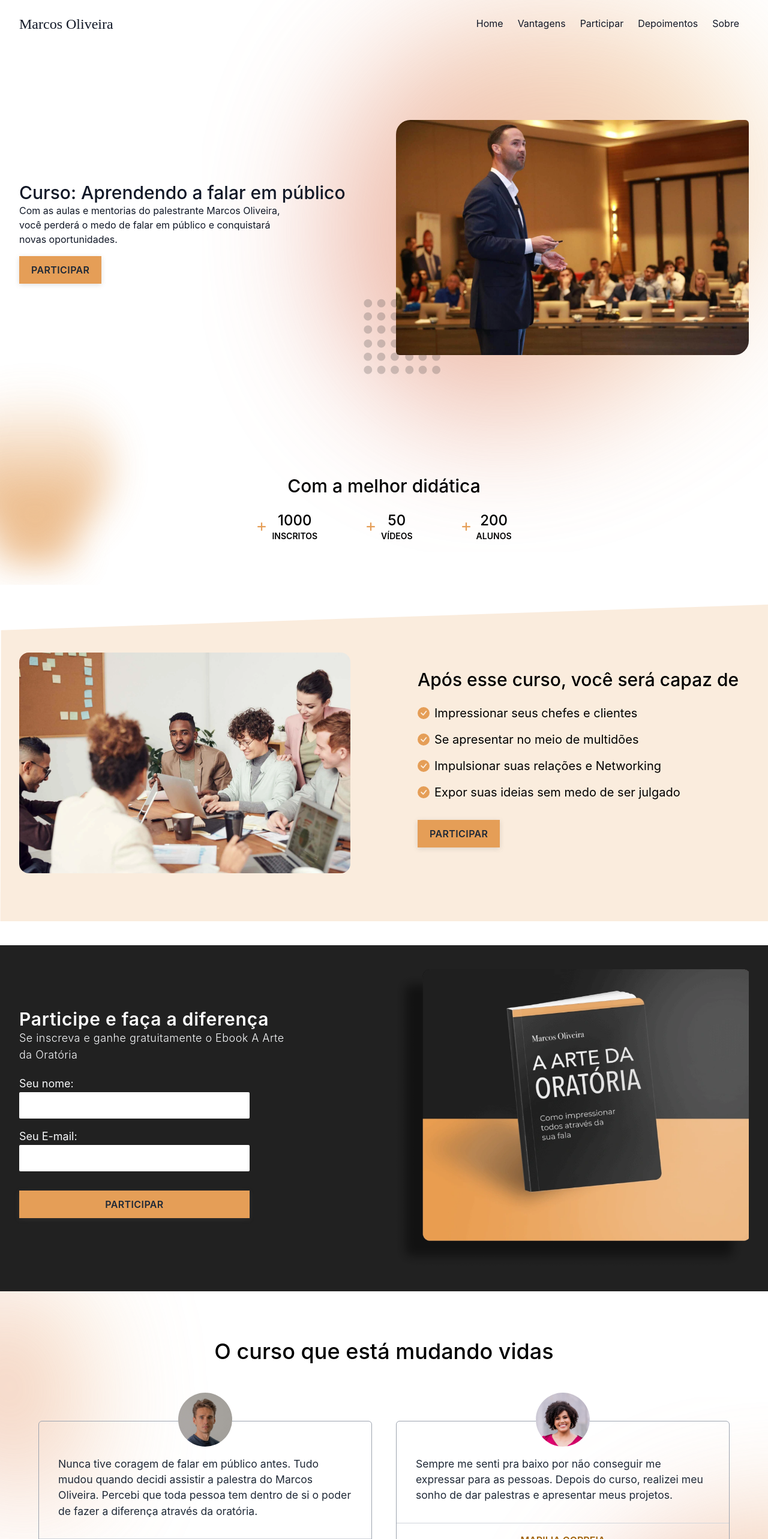
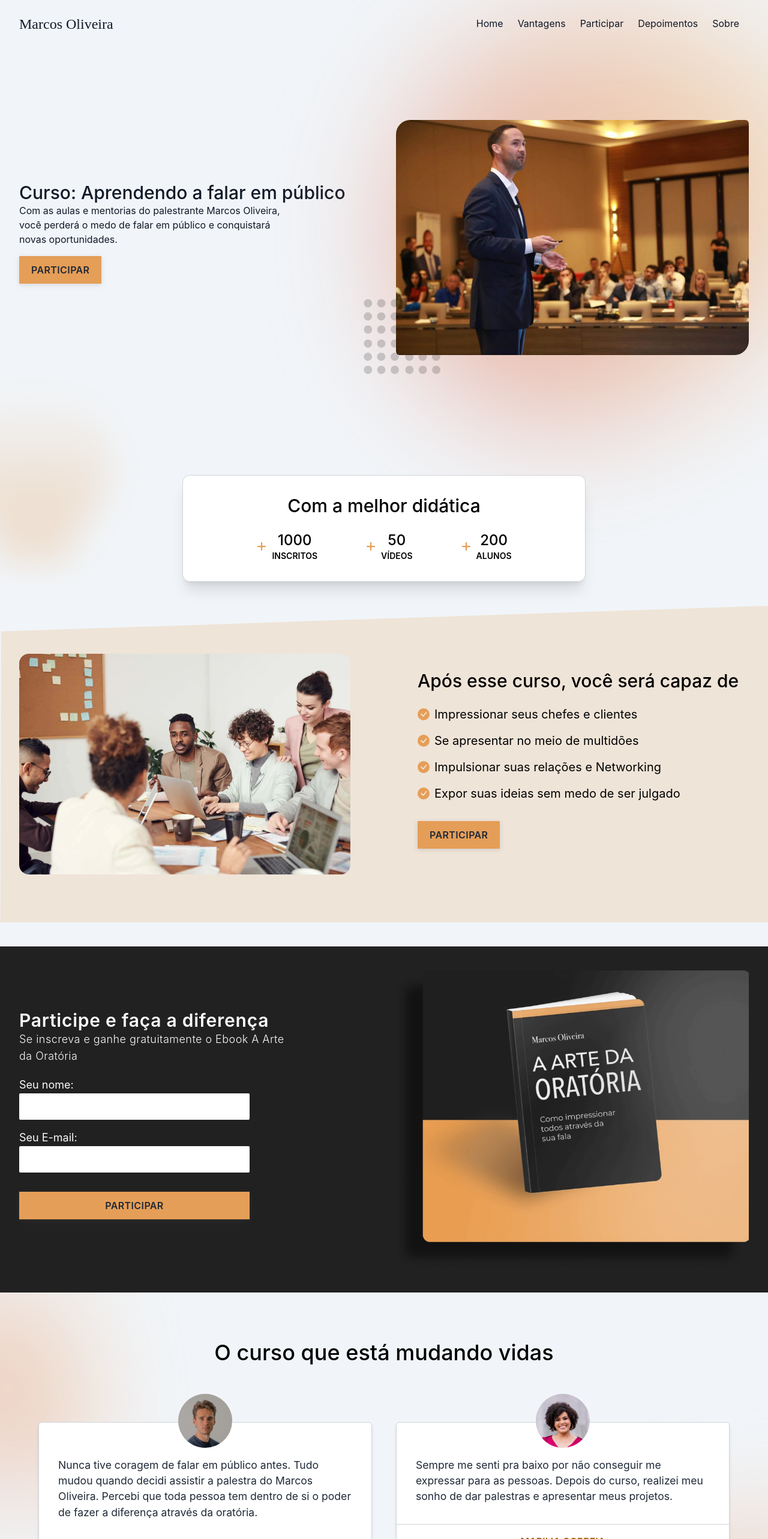
Before and after one commit to Nelson-DevStack/palestrante, a React (Vite) app: page / in a window 1280 px wide. Shown: the top 2566 px of the page at 60% size. Built offline with nearby package versions, Linux system fonts and the light colour scheme.

Commit message:
dev1.2.3: background color changed

```diff
--- a/src/components/AboutSection/index.tsx
+++ b/src/components/AboutSection/index.tsx
@@ -7,7 +7,7 @@ import Container from "../UIComponents/Container";
 
 const AboutSection = () => {
   return (
-    <section id="sobre" className="mt-20">
+    <section id="sobre" className="pt-20 bg-slate-100">
       <Container>
         <div className="grid md:grid-cols-2 gap-10">
           <div>
@@ -22,7 +22,7 @@ const AboutSection = () => {
             </picture>
           </div>
 
-          <div className="max-w-lg mx-auto md:mx-0">
+          <div className="max-w-lg mx-auto md:mx-0 relative z-20">
             <h2 className="text-4xl font-medium text-gray-800 text-center md:text-left">
               Quem é Marcos Oliveira, o palestrante?
             </h2>
--- a/src/components/AdvantagesSection/index.tsx
+++ b/src/components/AdvantagesSection/index.tsx
@@ -38,7 +38,7 @@ const AdvantagesSection = () => {
   ];
 
   return (
-    <section className="py-10 z-10" id="vantagens">
+    <section className="py-10 z-10 bg-slate-100" id="vantagens">
       <Container className="bg-mainColorBg bg-cover py-20 z-10">
         <div className="flex flex-col justify-center md:items-center gap-5 md:grid md:grid-cols-2 md:gap-28">
           <div>
--- a/src/components/FormSection/index.tsx
+++ b/src/components/FormSection/index.tsx
@@ -5,7 +5,7 @@ import Container from "../UIComponents/Container";
 
 const FormSection = () => {
   return (
-    <section className="py-10 bg-[#212121]" id="participe">
+    <section className="py-10 bg-[#212121] z-20 relative" id="participe">
       <Container>
         <div className="grid gap-10 md:grid-cols-2 items-center">
           <div>
--- a/src/components/HeroSection/index.tsx
+++ b/src/components/HeroSection/index.tsx
@@ -7,11 +7,11 @@ import Container from "../UIComponents/Container";
 
 const Hero = () => {
   return (
-    <section className="relative" id="home">
+    <section className="relative bg-slate-100" id="home">
       <img
         src={blurPattern}
         alt="Asset"
-        className="absolute -z-10 -right-52 opacity-60 -top-48 max-w-[900px] md:max-w-[800px] lg:max-w-6xl w-full"
+        className="absolute z-10 -right-52 opacity-60 -top-48 xl:-right-80 max-w-[900px] md:max-w-[800px] lg:max-w-6xl w-full"
       />
       <Container className="py-28 lg:py-[12.5rem] lg:py-[11.4vw]">
         <div className="grid md:grid-cols-2 gap-10 items-center md:justify-between">
@@ -41,14 +41,14 @@ const Hero = () => {
               <img
                 src={heroImg}
                 alt="Palestra de Marcos Oliveira"
-                className="rounded-tl-3xl rounded-tr-md rounded-br-3xl rounded-bl-md"
+                className="rounded-tl-3xl rounded-tr-md rounded-br-3xl rounded-bl-md z-20 relative"
               />
             </picture>
 
             <img
               src={pattern}
               alt="Padrão Ilustrativo"
-              className="absolute max-w-[130px] -bottom-8 -left-14 -z-10 opacity-20"
+              className="absolute max-w-[130px] -bottom-8 -left-14 z-10 opacity-20"
             />
           </div>
         </div>
--- a/src/components/Navbar/index.tsx
+++ b/src/components/Navbar/index.tsx
@@ -60,7 +60,7 @@ const Navbar = () => {
 
   return (
     <header
-      className={`bg-transparent z-20 fixed w-full h-20 transition duration-300 border-b border-transparent ${
+      className={`bg-transparent z-50 fixed w-full h-20 transition duration-300 border-b border-transparent ${
         scrolled
           ? "bg-slate-50 shadow-md border-gray-200 md:!bg-slate-50"
           : "bg-transparent md:!bg-transparent"
--- a/src/components/SocialProof/index.tsx
+++ b/src/components/SocialProof/index.tsx
@@ -1,4 +1,3 @@
-import { useEffect, useState } from "react";
 import { GoPlus } from "react-icons/go";
 
 import blurPattern from "../../assets/blur-pattern.svg";
@@ -39,43 +38,20 @@ const SocialProof = () => {
     },
   ];
 
-  const [scrolled, setScrolled] = useState(false);
-  const handleScroll = () => {
-    if (window.scrollY > 80) {
-      setScrolled(true);
-    } else {
-      setScrolled(true);
-    }
-  };
-
-  useEffect(() => {
-    window.addEventListener("scroll", () => {
-      if (window.scrollY >= 90) {
-        return setScrolled(true);
-      }
-      return setScrolled(false);
-    });
-    return () => {
-      window.removeEventListener("scroll", handleScroll);
-    };
-  }, []);
-
   return (
-    <section>
+    <section className="relative bg-slate-100">
       <img
         src={blurPattern}
         alt="Padrão de Ilustração"
-        className={`absolute w-[500px] h-auto -left-[50vw] md:-left-48 -mt-20 md:-mt-48 -z-20 transition transition-opacity duration-500 ${
-          scrolled ? "opacity-80" : "opacity-80"
-        }`}
+        className="absolute w-[500px] h-auto -left-[50vw] md:-left-48 -mt-20 md:-mt-48 transition transition-opacity !opacity-30 duration-500"
       />
       <Container>
-        <div>
+        <div className="border max-w-2xl mx-auto py-8 shadow-xl rounded-xl border-gray-300 bg-white z-20 relative">
           <h2 className="text-3xl text-center font-medium">
             Com a melhor didática
           </h2>
 
-          <div className="flex flex-col md:flex-row justify-center items-center gap-6 md:gap-20 mt-6 mb-16">
+          <div className="flex flex-col md:flex-row justify-center items-center gap-6 md:gap-20 mt-6">
             {socialProofInfo.map((info) => (
               <SocialCard
                 key={info.text}
--- a/src/components/TestimonialsSection/index.tsx
+++ b/src/components/TestimonialsSection/index.tsx
@@ -21,7 +21,7 @@ const TestimonialCard: React.FC<Testimonial> = ({
   text,
 }) => {
   return (
-    <div className="border border-gray-400 rounded-md transition duration-200 hover:shadow-xl">
+    <div className="border border-gray-300 rounded-md transition duration-300 bg-white z-10 shadow-md hover:shadow-[rgba(50,50,93,0.25)_0px_50px_100px_-20px,_rgba(0,0,0,0.3)_0px_30px_60px_-30px]">
       <div className="p-8">
         <img
           src={image}
@@ -57,16 +57,16 @@ const TestimonialsSection = () => {
   ];
 
   return (
-    <section className="py-20 relative" id="depoimentos">
+    <section className="py-20 relative bg-slate-100" id="depoimentos">
       <img
         src={abstractPattern}
         alt="Ilustração"
-        className="absolute -z-10 -left-24 -top-12 md:-left-[350px] md:-mt-56 md:top-0 opacity-60"
+        className="absolute -left-24 -top-12 md:-left-[350px] md:-mt-56 md:top-0 opacity-60"
       />
       <img
         src={roundedPattern}
         alt="Ilustração"
-        className="absolute -z-10 -right-[50vw] mt-24 md:-right-[550px] opacity-20 md:opacity-60"
+        className="absolute z-10 -right-[50vw] mt-24 md:-right-[550px] opacity-20 md:opacity-40"
       />
       <Container>
         <div>
```
